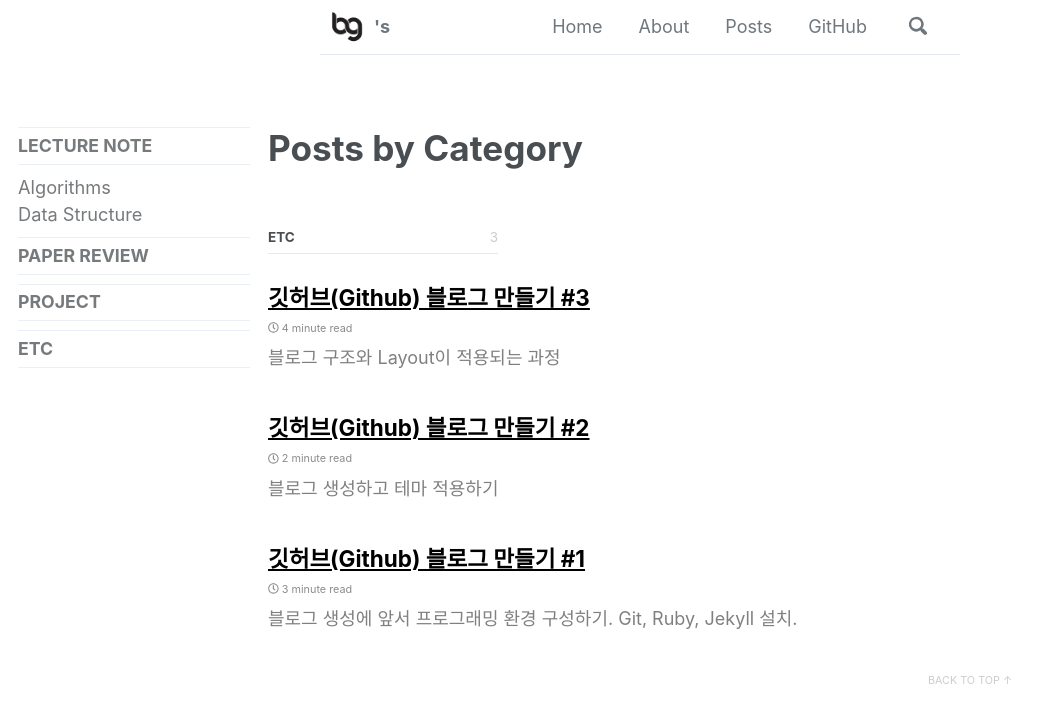
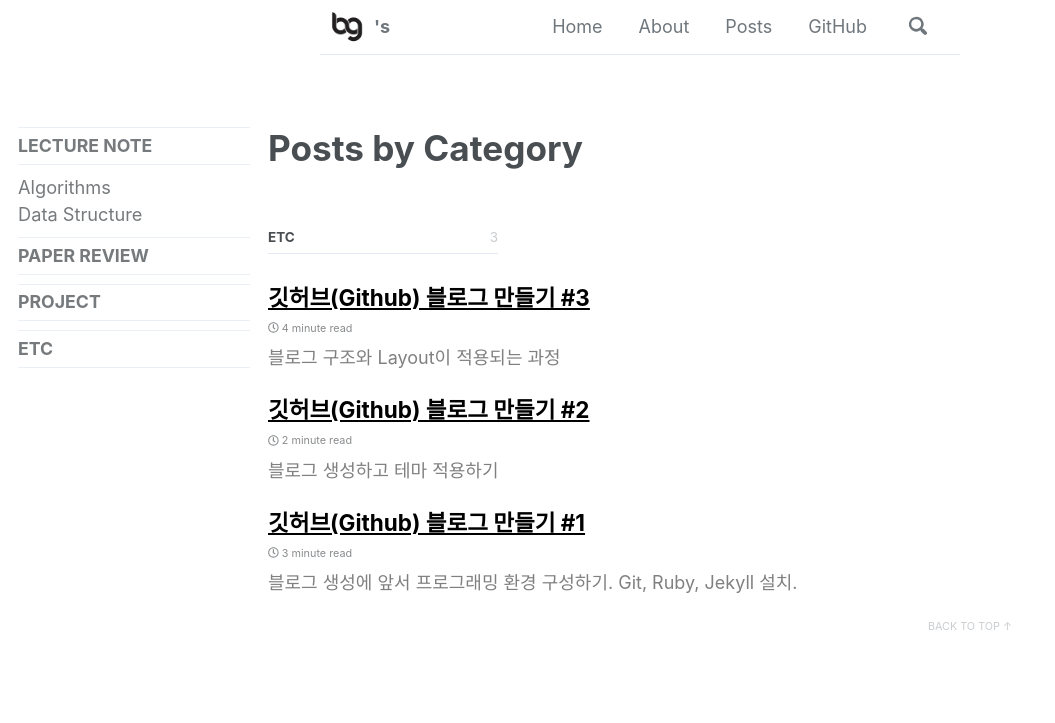
Before and after one commit to hyewonchoi4999/hyewonchoi4999.github.io, a Jekyll site: the page built from _pages/category-archive.md, in a window 1280 px wide and 900 px high. Shown: the top 723 px of the window, without its empty margins (0-1055 px from the left). Built offline with Jekyll 4.4.1, drawn with Linux system fonts in a browser that asks for light colours; cached includes are drawn as plain includes; nearby versions of some CDN libraries; some web fonts are replaced.

Commit message:
item__list margin change

```diff
--- a/_sass/minimal-mistakes/_archive.scss
+++ b/_sass/minimal-mistakes/_archive.scss
@@ -21,7 +21,7 @@
 .archive__item {
   position: relative;
   /* gtslljzs changed post list interval */
-  margin-bottom: 2em;
+  margin-bottom: 1em;
 }
 
 .archive__subtitle {
@@ -84,7 +84,7 @@
   margin-top: 0;
   font-size: $type-size-5;
   color: $archive-excerpt;
-  margin-bottom: 1em;
+  margin-bottom: 0em;
 
   & + p {
     text-indent: 0;
```
